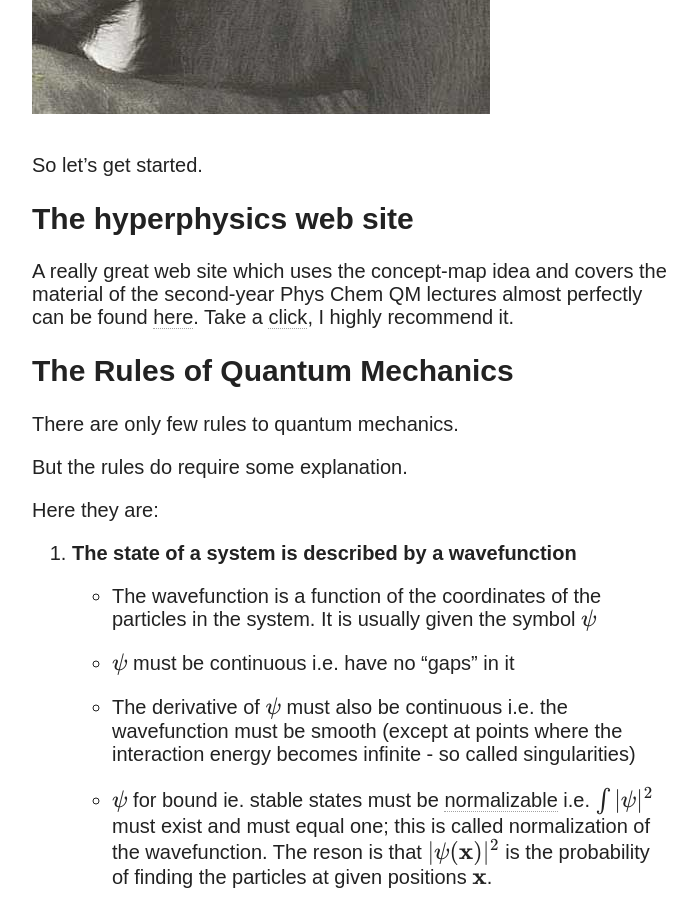
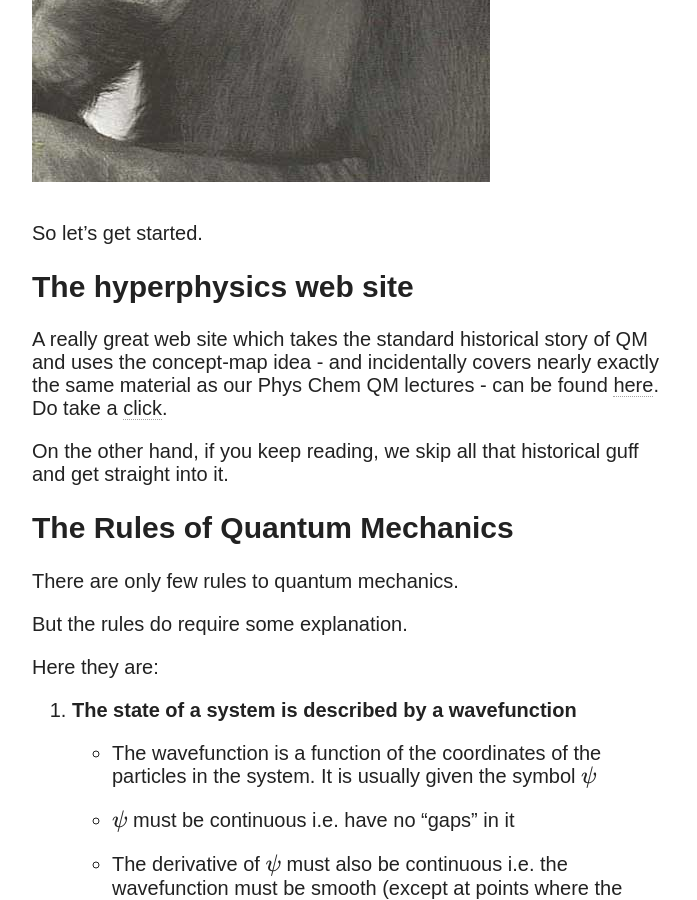
Before and after one commit to dylan-jayatilaka/dylan-jayatilaka.github.io, a Jekyll site: the page built from _posts/2014-09-20-super-quick-summary-of-qm.md, in a window 1280 px wide and 900 px high, scrolled down 1789 px. Shown: the whole window, without its empty margins (318-1015 px from the left). Built offline with Jekyll 4.4.1, drawn with Linux system fonts in a browser that asks for light colours; nearby versions of some CDN libraries; formulas are drawn with MathJax 3; some of the changed text lies outside the part shown.

Commit message:
added hyphysics link

```diff
--- a/_posts/2014-09-20-super-quick-summary-of-qm.md
+++ b/_posts/2014-09-20-super-quick-summary-of-qm.md
@@ -48,12 +48,14 @@ So let’s get started.
 
 ## The hyperphysics web site
 
-A really great web site which uses the concept-map idea
-and covers the material of the second-year Phys Chem QM
-lectures almost perfectly can be found
+A really great web site which takes the standard historical story of QM and
+uses the concept-map idea - and incidentally covers nearly exactly the same
+material as our Phys Chem QM lectures - can be found
 [here](http://hyperphysics.phy-astr.gsu.edu/hbase/quacon.html#quacon).
-Take a [click](http://hyperphysics.phy-astr.gsu.edu/hbase/quacon.html#quacon),
-I highly recommend it.
+Do take a [click](http://hyperphysics.phy-astr.gsu.edu/hbase/quacon.html#quacon).
+
+On the other hand, if you keep reading, we skip all that historical
+guff and get straight into it.
 
 ## The Rules of Quantum Mechanics
 
```
Also changed, not shown: other parts of _posts/2014-09-20-super-quick-summary-of-qm.md (+1 -1 lines).
